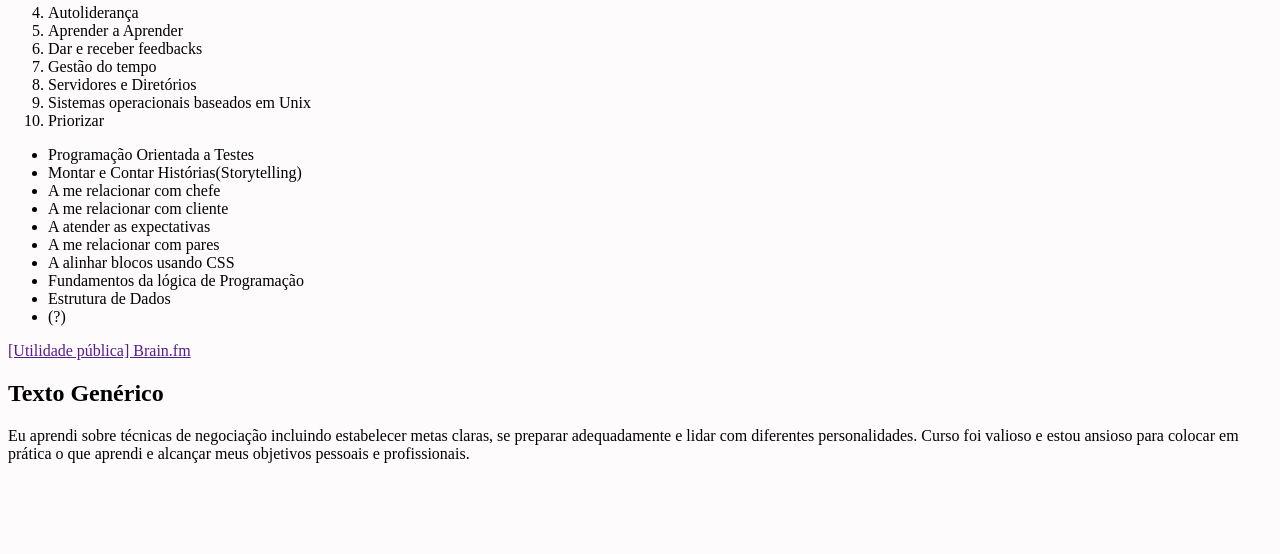
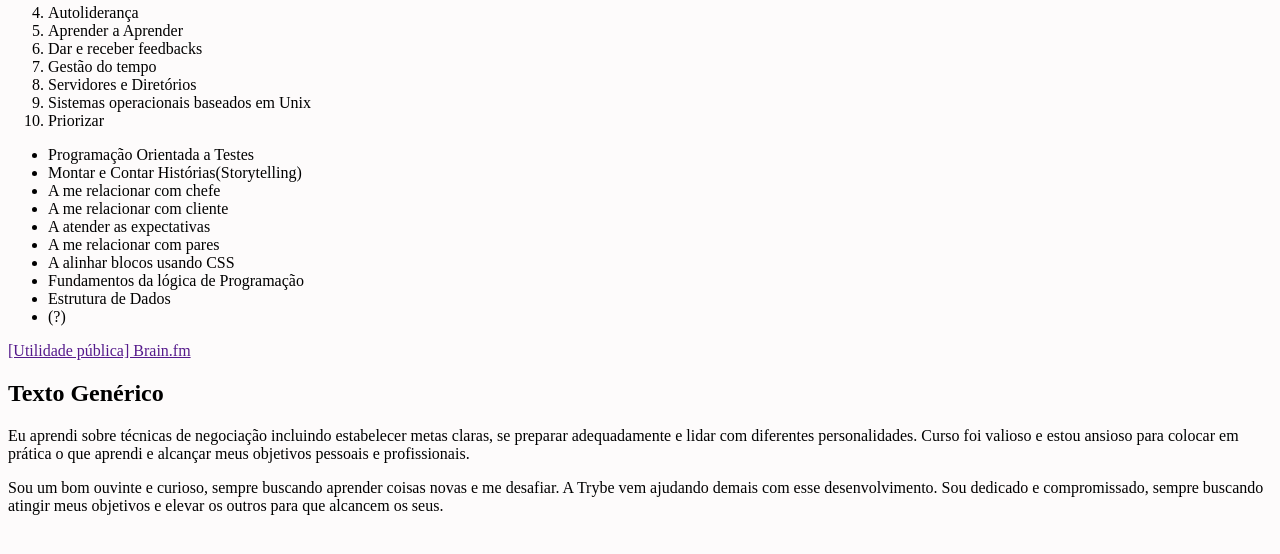
Before and after one commit to oliveiraxand/lessons-learned, a website: page index.html in a window 1280 px wide. Shown: the part 94-648 px from the top of the page. Drawn offline with Linux system fonts and the light colour scheme.

Commit message:
Adicionada a barra lateral com uma breve descrição de mim mesmo

```diff
--- a/index.html
+++ b/index.html
@@ -41,12 +41,18 @@
         <li>Estrutura de Dados</li>
         <li>(?)</li>
     </ul>
+    <!--Rodapé-->
     <footer id="rodape">
         <a href="" target="_blank">[Utilidade pública] Brain.fm</a>
     </footer>
+    <!--Artigo sobre meu aprendizado-->
     <article>
         <h2>Texto Genérico</h2>
         <p>Eu aprendi sobre técnicas de negociação incluindo estabelecer metas claras, se preparar adequadamente e lidar com diferentes personalidades. Curso foi valioso e estou ansioso para colocar em prática o que aprendi e alcançar meus objetivos pessoais e profissionais.</p>
     </article>
+    <!--Lateral com uma breve descrição sobre mim-->
+    <aside>
+        Sou um bom ouvinte e curioso, sempre buscando aprender coisas novas e me desafiar. A Trybe vem ajudando demais com esse desenvolvimento. Sou dedicado e compromissado, sempre buscando atingir meus objetivos e elevar os outros para que alcancem os seus.
+    </aside>
 </body>
 </html>
```
